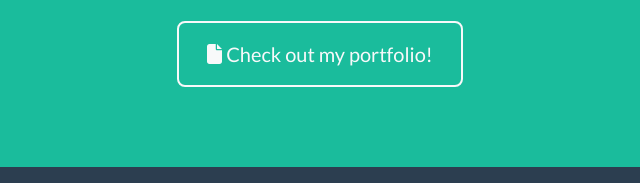
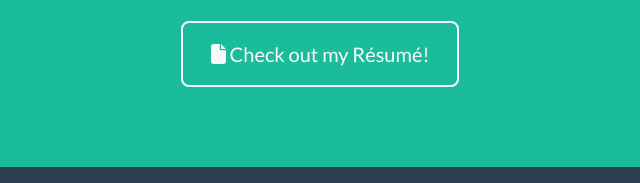
Before and after one commit to JosephJoJoN/My-Portfolio, a plain HTML site: page index.html in a window 1280 px wide. Shown: the part 1878-2061 px from the top of the page, 320-960 px from the left. Drawn offline with nearby package versions, Linux system fonts and the light colour scheme.

Commit message:
Update index.html

```diff
--- a/index.html
+++ b/index.html
@@ -143,7 +143,7 @@
                 <div class="text-center mt-4">
                     <a class="btn btn-xl btn-outline-light" target="_blank" href="https://docs.google.com/document/d/1wD8BGYHTU-p9Qw3lQGIe9KKyMKX3kONSXTBDg69IX0M/edit">
                         <i class="fa fa-file" aria-hidden="true"></i>
-                        Check out my portfolio!
+                        Check out my Résumé!
                     </a>
                 </div>
             </div>
```
